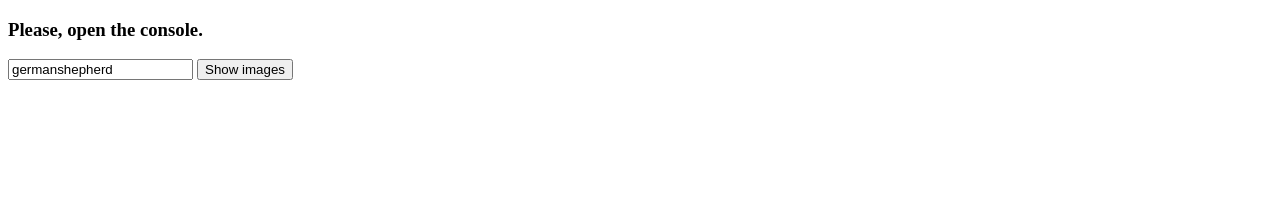
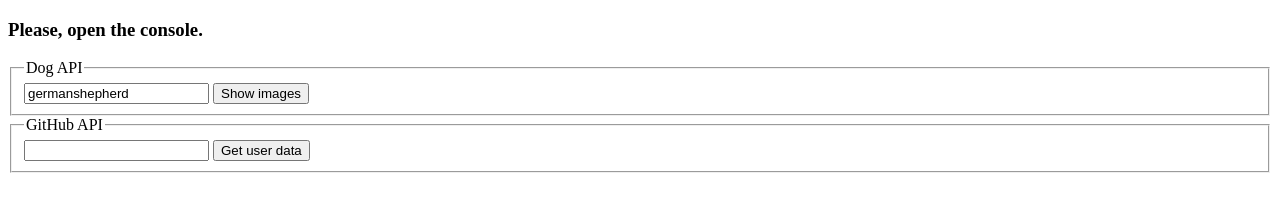
Before and after one commit to xavi-mat/boot112-axios, a plain HTML site: page index.html in a window 1280 px wide. Drawn offline with nearby package versions, Linux system fonts and the light colour scheme; no server answers.

Commit message:
Second part
Structure of second part

```diff
--- a/axios.js
+++ b/axios.js
@@ -8,12 +8,14 @@
 ////////////////////////////////////////////////////////////////////////////////
 // Constants
 const DOGAPI = "https://dog.ceo/dog-api/";
+const GITHUBAPI = "https://api.github.com/users/";
 
 ////////////////////////////////////////////////////////////////////////////////
 // DOM
 const inputBreed = document.querySelector('#input-breed');
 const container = document.querySelector('#container');
 const showBtn = document.querySelector('#show-btn');
+const getUserDataBtn = document.querySelector('#get-user-data-btn');
 
 ////////////////////////////////////////////////////////////////////////////////
 // Globals
@@ -106,9 +108,15 @@ const showImgsFromInput = (e) => {
     showFiveImagesOnDOM(breed);
 }
 
+const getGitHubUserData = () => {
+
+}
+
+
 ////////////////////////////////////////////////////////////////////////////////
 // Listeners
-showBtn.addEventListener("click", showImgsFromInput)
+showBtn.addEventListener("click", showImgsFromInput);
+getUserDataBtn.addEventListener("click", getGitHubUserData);
 
 ////////////////////////////////////////////////////////////////////////////////
 // Init
--- a/index.html
+++ b/index.html
@@ -12,8 +12,16 @@
 
 <body>
     <h3>Please, open the console.</h3>
-    <input type="text" id="input-breed" value="germanshepherd" placeholder="Breed">
-    <button id="show-btn">Show images</button>
+    <fieldset>
+        <legend>Dog API</legend>
+        <input type="text" id="input-breed" value="germanshepherd" placeholder="Breed">
+        <button id="show-btn">Show images</button>
+    </fieldset>
+    <fieldset>
+        <legend>GitHub API</legend>
+        <input type="text" name="user" id="user">
+        <button id="get-user-data-btn">Get user data</button>
+    </fieldset>
     <div id="container"></div>
 </body>
 
```
Also changed, not shown: 1 other file.
